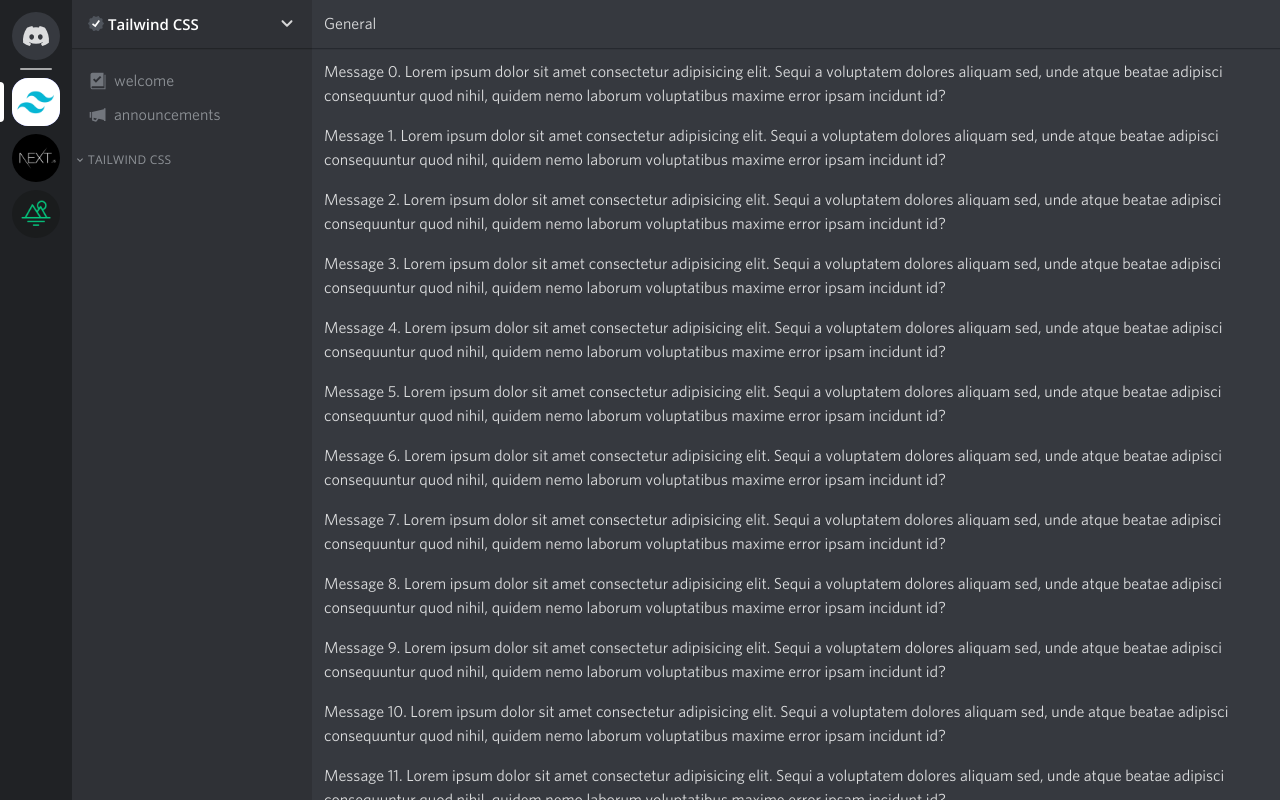
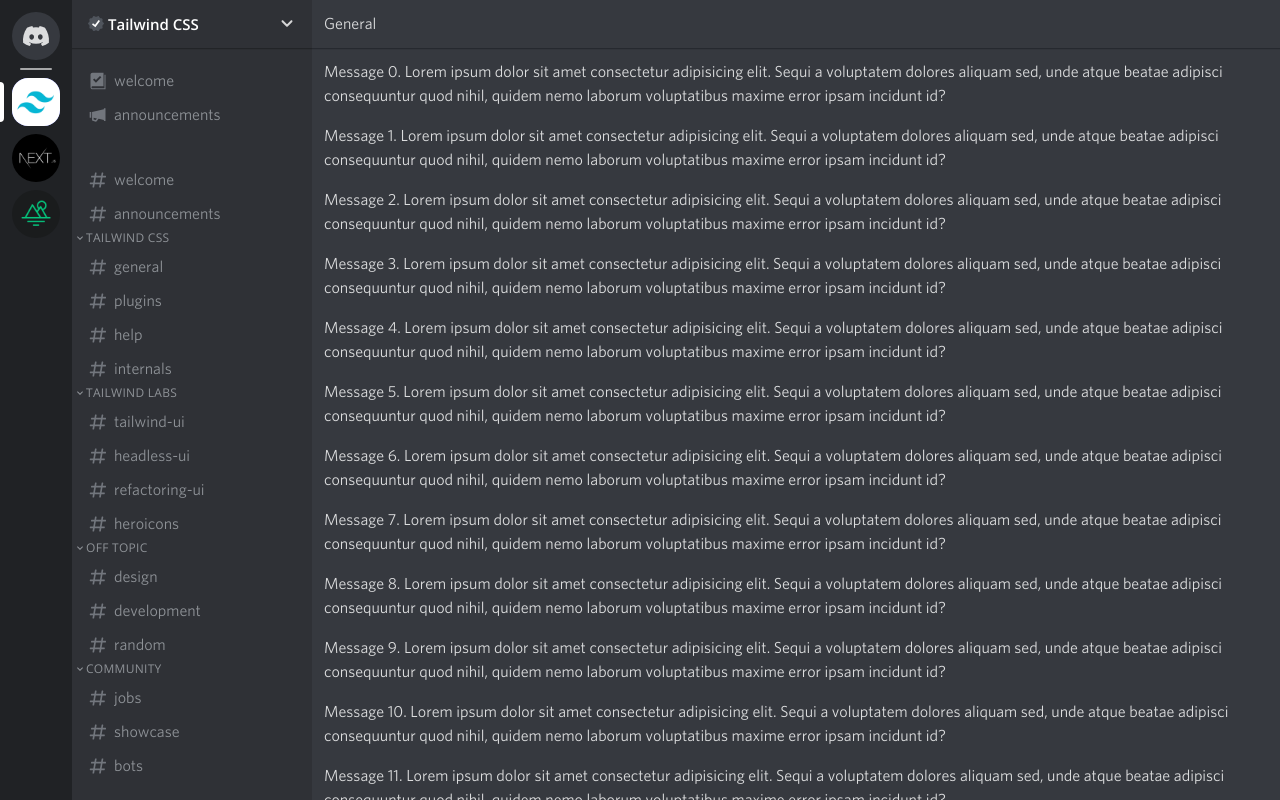
Before and after one commit to FranciscoJavierMartin/Discord-tailwind, a Vue app: page /servers/1 in a window 1280 px wide. Built offline with nearby package versions, Linux system fonts and the light colour scheme.

Commit message:
Display data from json

```diff
--- /dev/null
+++ b/src/data.json
@@ -0,0 +1,53 @@
+{
+  "1": {
+    "label": "Tailwind CSS",
+    "categories": [
+      {
+        "id": 1,
+        "label": "",
+        "channels": [
+          { "id": 1, "label": "welcome", "icon": "Book" },
+          { "id": 2, "label": "announcements", "icon": "Speakerphone" }
+        ]
+      },
+      {
+        "id": 2,
+        "label": "Tailwind CSS",
+        "channels": [
+          { "id": 3, "label": "general" },
+          { "id": 4, "label": "plugins" },
+          { "id": 5, "label": "help" },
+          { "id": 6, "label": "internals" }
+        ]
+      },
+      {
+        "id": 3,
+        "label": "Tailwind Labs",
+        "channels": [
+          { "id": 7, "label": "tailwind-ui" },
+          { "id": 8, "label": "headless-ui" },
+          { "id": 9, "label": "refactoring-ui" },
+          { "id": 10, "label": "heroicons" }
+        ]
+      },
+      {
+        "id": 4,
+        "label": "Off topic",
+        "channels": [
+          { "id": 11, "label": "design" },
+          { "id": 12, "label": "development" },
+          { "id": 13, "label": "random" }
+        ]
+      },
+      {
+        "id": 5,
+        "label": "Community",
+        "channels": [
+          { "id": 14, "label": "jobs" },
+          { "id": 15, "label": "showcase" },
+          { "id": 16, "label": "bots" }
+        ]
+      }
+    ]
+  }
+}
--- a/src/pages/ServersPage.vue
+++ b/src/pages/ServersPage.vue
@@ -33,12 +33,35 @@
           />
         </RouterLink>
       </div>
-      <div class="mt-[21px]">
-        <button
-          class="flex items-center px-0.5 text-xs font-title uppercase tracking-wide"
+      <div
+        class="pt-3 flex-1 space-y-[21ps] overflow-y-scroll font-medium text-gray-300"
+      >
+        <div
+          v-for="category of data['1'].categories"
+          :key="category.id"
+          class="mt-[21px]"
         >
-          <ArrowIcon class="w-3 h-3 mr-0.5" /> Tailwind CSS
-        </button>
+          <button
+            v-if="category.label"
+            class="flex items-center px-0.5 text-xs font-title uppercase tracking-wide"
+          >
+            <ArrowIcon class="w-3 h-3" /> {{ category.label }}
+          </button>
+          <div class="space-y-0.5 mt-[5px]">
+            <RouterLink
+              v-for="channel of category.channels"
+              :key="channel.id"
+              to="#"
+              class="flex items-center text-gray-300 px-2 mx-2 py-1 rounded group hover:text-gray-100 group hover:bg-gray-550/[0.16]"
+            >
+              <HashtagIcon class="w-5 h-5 mr-1.5 text-gray-400" />
+              {{ channel.label }}
+              <AddPersonIcon
+                class="w-4 h-4 ml-auto text-gray-200 opacity-0 hover:text-gray-100 group-hover:opacity-100"
+              />
+            </RouterLink>
+          </div>
+        </div>
       </div>
     </div>
   </div>
@@ -61,6 +84,8 @@
 import BookIcon from '@/components/icons/BookIcon.vue';
 import CheckIcon from '@/components/icons/CheckIcon.vue';
 import ChevronIcon from '@/components/icons/ChevronIcon.vue';
+import HashtagIcon from '@/components/icons/HashtagIcon.vue';
 import SpeakerphoneIcon from '@/components/icons/SpeakerphoneIcon.vue';
 import VerifiedIcon from '@/components/icons/VerifiedIcon.vue';
+import data from '@/data.json';
 </script>
```
